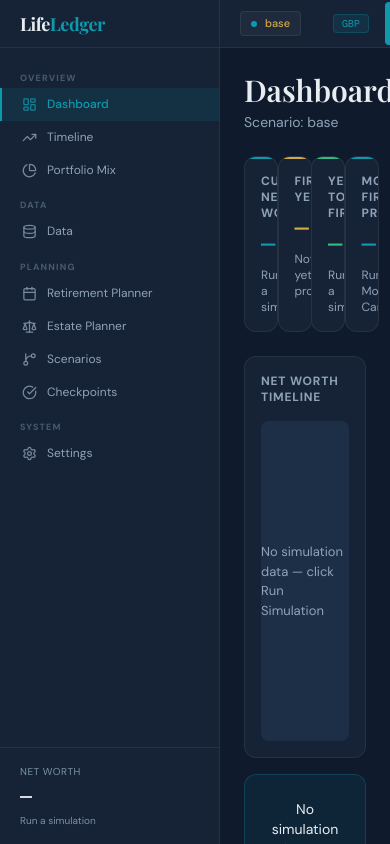
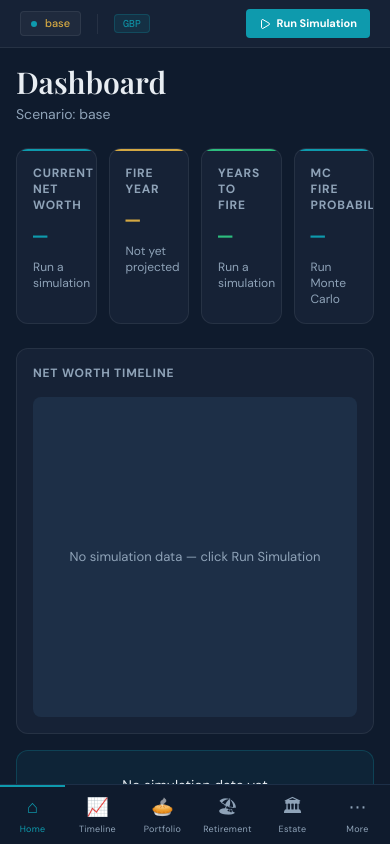
Before and after one commit to sjeapes/FinancePlanner, a React (Vite) app in the folder frontend/: page / in a window 390 px wide. Built offline with nearby package versions, Linux system fonts and the light colour scheme; a web font is replaced by a local one.

Commit message:
Wire mobile layout — MobileNav + bottom padding when isMobile, toggle button in TopBar

```diff
--- a/frontend/src/App.tsx
+++ b/frontend/src/App.tsx
@@ -2,6 +2,7 @@ import { useState } from 'react'
 import type { ComponentType } from 'react'
 import { Sidebar } from './components/layout/Sidebar'
 import { TopBar } from './components/layout/TopBar'
+import { MobileNav } from './components/layout/MobileNav'
 import { Dashboard } from './screens/Dashboard'
 import { TimelineGraph } from './screens/TimelineGraph'
 import { PortfolioMixScreen } from './screens/PortfolioMixScreen'
@@ -14,6 +15,7 @@ import { DataManagement } from './screens/DataManagement'
 import { useSimulate, useMonteCarlo } from './api/hooks/useSimulation'
 import { useSimulationStore } from './store/simulationStore'
 import { useConfigStore } from './store/configStore'
+import { useMobileView } from './hooks/useMobileView'
 
 type Screen =
   | 'dashboard'
@@ -27,23 +29,24 @@ type Screen =
   | 'settings'
 
 const SCREEN_COMPONENTS: Record<Screen, ComponentType> = {
-  dashboard:    Dashboard,
-  timeline:     TimelineGraph,
-  portfolio:    PortfolioMixScreen,
-  data:         DataManagement,
-  retirement:   RetirementPlanner,
-  estate:       EstatePlanner,
-  scenarios:    ScenariosScreen,
-  checkpoints:  CheckpointsScreen,
-  settings:     Settings,
+  dashboard:   Dashboard,
+  timeline:    TimelineGraph,
+  portfolio:   PortfolioMixScreen,
+  data:        DataManagement,
+  retirement:  RetirementPlanner,
+  estate:      EstatePlanner,
+  scenarios:   ScenariosScreen,
+  checkpoints: CheckpointsScreen,
+  settings:    Settings,
 }
 
 export default function App() {
   const [screen, setScreen] = useState<Screen>('dashboard')
   const { setTimeline, setMonteCarlo, setRunning, isRunning, lastRunAt } = useSimulationStore()
   const { activeScenarioPath } = useConfigStore()
-  const simulate = useSimulate()
+  const simulate   = useSimulate()
   const monteCarlo = useMonteCarlo()
+  const { isMobile, isManualOverride, toggleMobileView } = useMobileView()
 
   async function handleRunSimulation() {
     setRunning(true)
@@ -63,15 +66,49 @@ export default function App() {
 
   const ScreenComponent = SCREEN_COMPONENTS[screen]
 
+  // ── Mobile layout ─────────────────────────────────────────────────────────
+  if (isMobile) {
+    return (
+      <div style={{ display: 'flex', flexDirection: 'column', height: '100dvh',
+                    background: '#0f1b2d', overflow: 'hidden' }}>
+        <TopBar
+          isRunning={isRunning}
+          lastRunAt={lastRunAt}
+          onRun={handleRunSimulation}
+          isMobile={true}
+          isManualOverride={isManualOverride}
+          onToggleMobileView={toggleMobileView}
+        />
+        <main style={{
+          flex: 1, overflowY: 'auto',
+          padding: '16px 16px 0',
+          paddingBottom: 'calc(60px + env(safe-area-inset-bottom) + 16px)',
+          background: '#0f1b2d',
+        }}>
+          <ScreenComponent />
+        </main>
+        <MobileNav
+          currentScreen={screen}
+          onNavigate={s => setScreen(s as Screen)}
+        />
+      </div>
+    )
+  }
+
+  // ── Desktop layout ────────────────────────────────────────────────────────
   return (
     <div className="flex overflow-hidden" style={{ height: '100vh', background: '#0f1b2d' }}>
-      <Sidebar currentScreen={screen} onNavigate={(s) => setScreen(s as Screen)} />
+      <Sidebar currentScreen={screen} onNavigate={s => setScreen(s as Screen)} />
       <div className="flex flex-col flex-1 overflow-hidden">
-        <TopBar isRunning={isRunning} lastRunAt={lastRunAt} onRun={handleRunSimulation} />
-        <main
-          className="flex-1 overflow-y-auto p-6"
-          style={{ background: '#0f1b2d' }}
-        >
+        <TopBar
+          isRunning={isRunning}
+          lastRunAt={lastRunAt}
+          onRun={handleRunSimulation}
+          isMobile={false}
+          isManualOverride={isManualOverride}
+          onToggleMobileView={toggleMobileView}
+        />
+        <main className="flex-1 overflow-y-auto p-6" style={{ background: '#0f1b2d' }}>
           <ScreenComponent />
         </main>
       </div>
```
